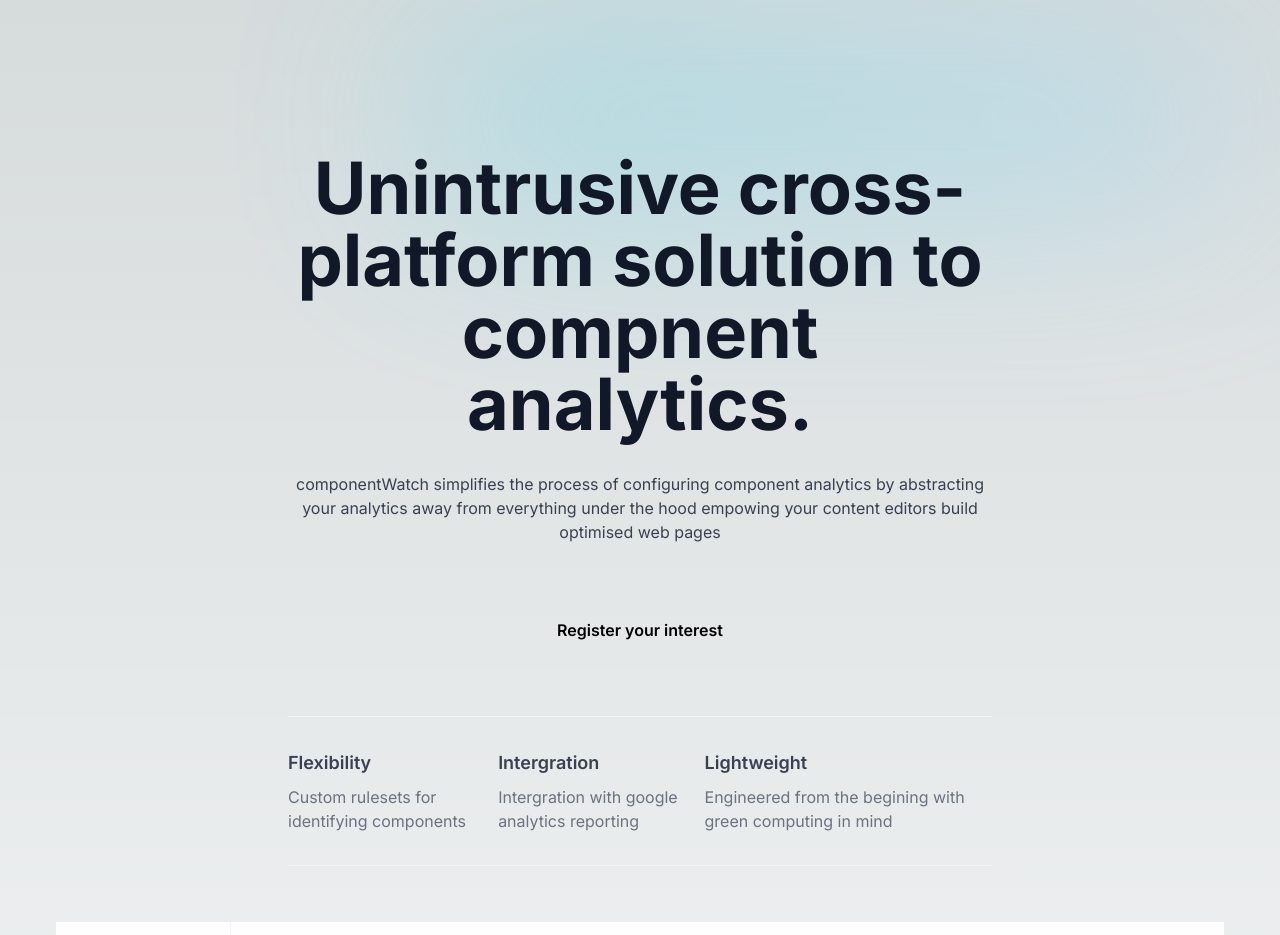
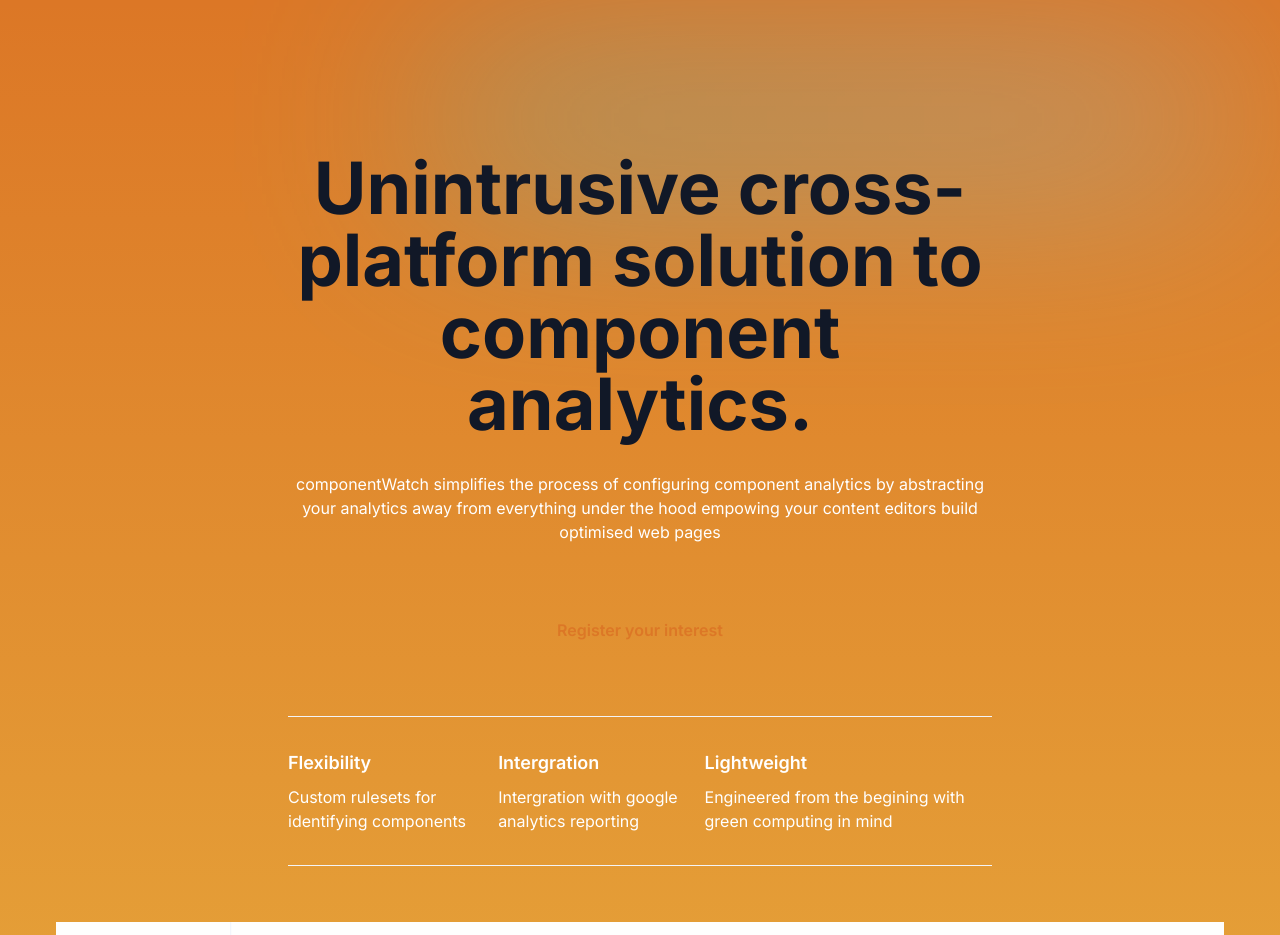
Before and after one commit to IslayAnderson/ComponentWatch, a Next.js app: page / in a window 1280 px wide. Shown: the top 935 px of the page. Built offline with nearby package versions, Linux system fonts and the light colour scheme.

Commit message:
update colour scheme and fix typo

```diff
--- a/src/app/globals.css
+++ b/src/app/globals.css
@@ -3,16 +3,20 @@
 @tailwind utilities;
 
 :root {
-  --foreground-rgb: 0, 0, 0;
-  --background-start-rgb: 214, 219, 220;
-  --background-end-rgb: 255, 255, 255;
+  --orange: #DC7726;
+  --amber: #ECC046;
+  --white: #F5F7ED;
+  --blue: #42C0D2;
+  --foreground-rgb: 220, 119, 38;
+  --background-start-rgb: 220, 119, 38;
+  --background-end-rgb: 236, 192, 70;
 }
 
 @media (prefers-color-scheme: dark) {
   :root {
-    --foreground-rgb: 255, 255, 255;
-    --background-start-rgb: 0, 0, 0;
-    --background-end-rgb: 0, 0, 0;
+    --foreground-rgb: 236, 192, 70;
+    --background-start-rgb: 220, 119, 38;
+    --background-end-rgb: 236, 192, 70;
   }
 }
 
--- a/src/app/page.tsx
+++ b/src/app/page.tsx
@@ -10,8 +10,8 @@
           </div>
           <div className="relative lg:pt-24 md:p-14 p-14 ml-auto">
               <div className="lg:w-2/3 text-center mx-auto">
-                  <h1 className="text-gray-900 dark:text-white font-bold text-5xl md:text-6xl xl:text-7xl">Unintrusive cross-platform solution to compnent analytics.</h1>
-                  <p className="mt-8 text-gray-700 dark:text-gray-300">componentWatch simplifies the process of configuring component analytics by abstracting your analytics away from everything under the hood empowing your content editors build optimised web pages</p>
+                  <h1 className="text-gray-900 dark:text-white font-bold text-5xl md:text-6xl xl:text-7xl">Unintrusive cross-platform solution to component analytics.</h1>
+                  <p className="mt-8 text-white">componentWatch simplifies the process of configuring component analytics by abstracting your analytics away from everything under the hood empowing your content editors build optimised web pages</p>
                   <div className="mt-16 flex flex-wrap justify-center gap-y-4 gap-x-6">
                       <a
                         href="mailto:hello@componentwatch.tech?subject=Registering%20my%20interest%20&body=I'm%20interested%20for%20a%20demo%20of%20componentWatch"
@@ -25,16 +25,16 @@
                   </div>
                   <div className=" py-8 mt-16 border-y border-gray-100 dark:border-gray-800 sm:flex justify-between">
                       <div className="text-left">
-                          <h6 className="text-lg font-semibold text-gray-700 dark:text-white">Flexibility</h6>
-                          <p className="mt-2 text-gray-500">Custom rulesets for identifying components</p>
+                          <h6 className="text-lg font-semibold text-white">Flexibility</h6>
+                          <p className="mt-2 text-white">Custom rulesets for identifying components</p>
                       </div>
                       <div className="text-left">
-                          <h6 className="text-lg font-semibold text-gray-700 dark:text-white">Intergration</h6>
-                          <p className="mt-2 text-gray-500">Intergration with google analytics reporting</p>
+                          <h6 className="text-lg font-semibold text-white">Intergration</h6>
+                          <p className="mt-2 text-white">Intergration with google analytics reporting</p>
                       </div>
                       <div className="text-left">
-                          <h6 className="text-lg font-semibold text-gray-700 dark:text-white">Lightweight</h6>
-                          <p className="mt-2 text-gray-500">Engineered from the begining with green computing in mind</p>
+                          <h6 className="text-lg font-semibold text-white">Lightweight</h6>
+                          <p className="mt-2 text-white">Engineered from the begining with green computing in mind</p>
                       </div>
                   </div>
               </div>
```
